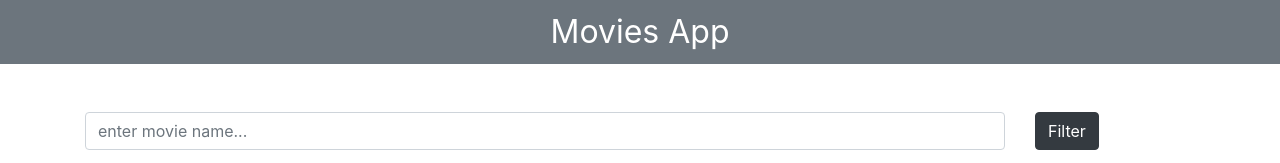
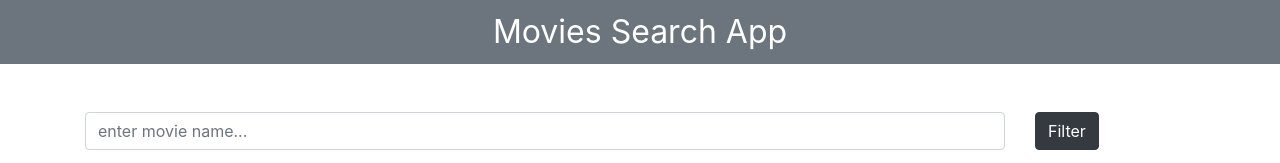
Before and after one commit to lolaloka/mvoies, a website: page index.html in a window 1280 px wide. Shown: the top 163 px of the page. Drawn offline with nearby package versions, Linux system fonts and the light colour scheme.

Commit message:
init search app

```diff
--- a/index.html
+++ b/index.html
@@ -9,11 +9,11 @@
       href="./node_modules/bootstrap/dist/css/bootstrap.min.css"
     />
     <link rel="stylesheet" href="./style.css">
-    <title>Movies App</title>
+    <title>Movies Search App</title>
   </head>
   <body>
     <nav class="nav p-2 bg-secondary text-white mb-5">
-      <p class="text-center m-0 w-100" style="font-size: 2rem;">Movies App</p>
+      <p class="text-center m-0 w-100" style="font-size: 2rem;">Movies Search App</p>
     </nav>
 
     <div class="container">
```
